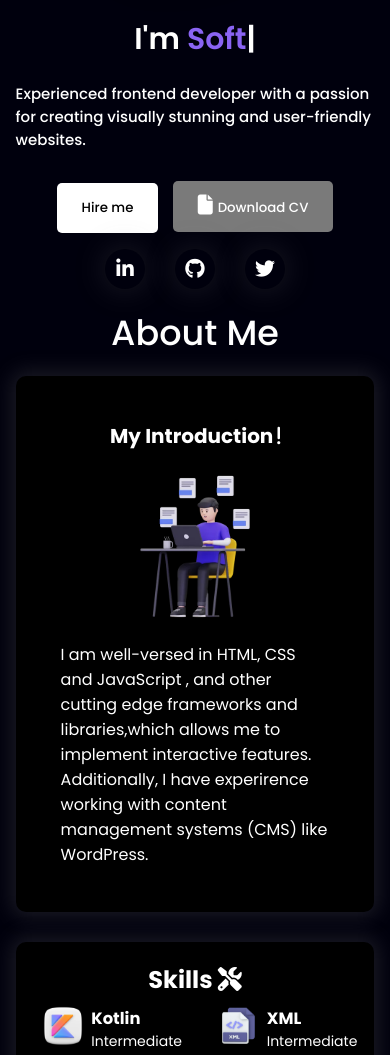
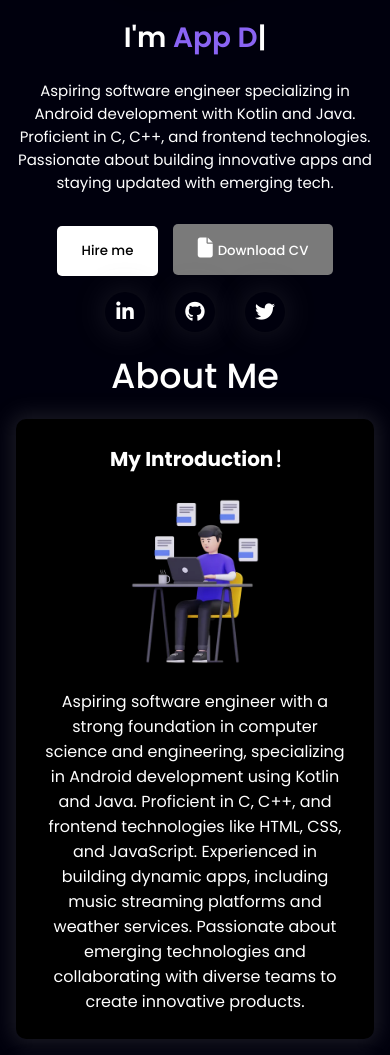
Before and after one commit to sandeep-kr-chaurasiya/portfolio, a plain HTML site: page index.html in a window 390 px wide. Shown: the part 478-1533 px from the top of the page. Drawn offline with nearby package versions, Linux system fonts and the light colour scheme.

Commit message:
updated the ui

```diff
--- a/index.html
+++ b/index.html
@@ -108,9 +108,7 @@
                     </p>
                 </div>
                 <div class="aboutme">
-                    <p>Experienced frontend developer with a passion for creating visually stunning and
-                        user-friendly
-                        websites.</p>
+                    <p>Aspiring software engineer specializing in Android development with Kotlin and Java. Proficient in C, C++, and frontend technologies. Passionate about building innovative apps and staying updated with emerging tech.</p>
                 </div>
                 <div class="buttons">
                     <button class="hireme-btn"><a href="mailto:sandeepkr11320@gmail.com">Hire me</a></button>
@@ -129,6 +127,7 @@
                 </div>
             </div>
 
+
         </section>
         <section class="section" id="about">
             <div class="aboutelement">
@@ -139,10 +138,7 @@
                         <div class="image">
                             <img src="Assets/laptop.png" alt="laptop image">
                         </div>
-                        <p>I am well-versed in HTML, CSS and JavaScript , and other cutting edge frameworks and
-                            libraries,which allows me to implement interactive features. Additionally, I have
-                            experirence
-                            working with content management systems (CMS) like WordPress.
+                        <p class="aboutparagraph">Aspiring software engineer with a strong foundation in computer science and engineering, specializing in Android development using Kotlin and Java. Proficient in C, C++, and frontend technologies like HTML, CSS, and JavaScript. Experienced in building dynamic apps, including music streaming platforms and weather services. Passionate about emerging technologies and collaborating with diverse teams to create innovative products.
                         </p>
                     </div>
                     <!---------- skill box ------->
--- a/script.js
+++ b/script.js
@@ -31,11 +31,11 @@ checkbox2.addEventListener("change", () => {
 
 /*-------------------------------TYPING EFFECT----------------------------*/
 let typingEffect = new Typed(".typedText", {
-  strings: ["Web Developer","Software Developer", "Designer"],
+  strings: ["App Developer","Software Developer", "Designer"],
   loop: true,
   typeSpeed: 100,
   backSpeed: 80,
-  backDelay: 3000
+  backDelay: 4000
 })
 
 /* ----------------------CHANGE ACTIVE LINK---------------------- */
@@ -72,13 +72,7 @@ const sr = ScrollReveal({
   reset: true
 })
 
-/* -- HOME -- */
-sr.reveal('.name', {})
-sr.reveal('.typedtext', { delay: 100 })
-sr.reveal('.aboutme', { delay: 200 })
-sr.reveal('.buttons', { delay: 200 })
-sr.reveal('.social_icons', { delay: 200 })
-sr.reveal('.selfimage', { delay: 300 })
+
 sr.reveal('.introduction', { delay: 100 })
 sr.reveal('.skill-box', { delay: 100 })
 
--- a/style/about.css
+++ b/style/about.css
@@ -20,7 +20,7 @@
 .introduction {
     height: fit-content;
     width: 38%;
-    padding: 45px;
+    padding: 25px;
     align-items: center;
     display: flex;
     flex-direction: column;
@@ -44,3 +44,6 @@
     width: 60%;
     margin-block: 15px;
 }
+.aboutparagraph{
+    text-align: center;
+}
--- a/style/style.css
+++ b/style/style.css
@@ -270,7 +270,7 @@ footer {
 
     .typedtext {
         text-align: center;
-        font-size: 30px;
+        font-size: 28px;
     }
 
     .social-icons {
@@ -308,8 +308,8 @@ footer {
     }
 
     .aboutme {
-        font-weight: 500;
-        text-align: start;
+        font-weight: 400;
+        text-align: center;
     }
 
     .name {
```
